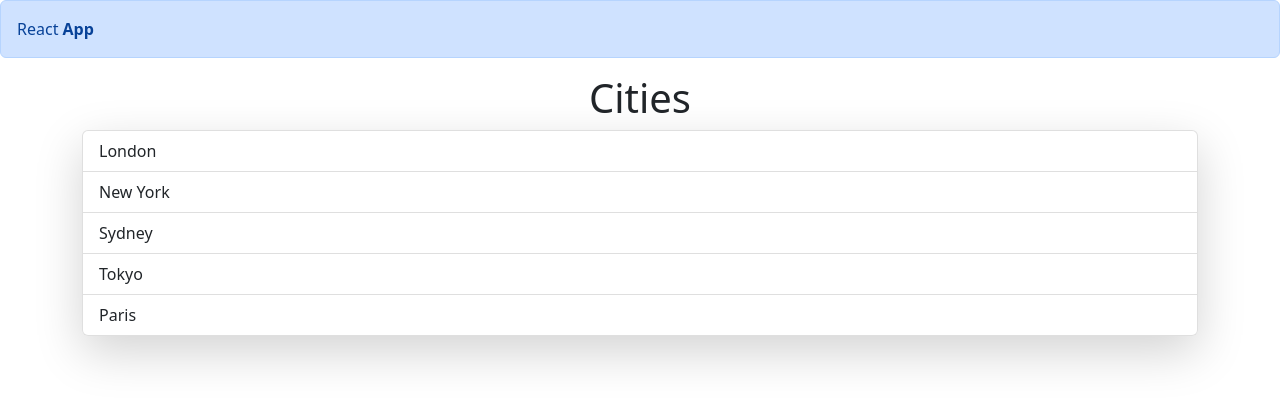
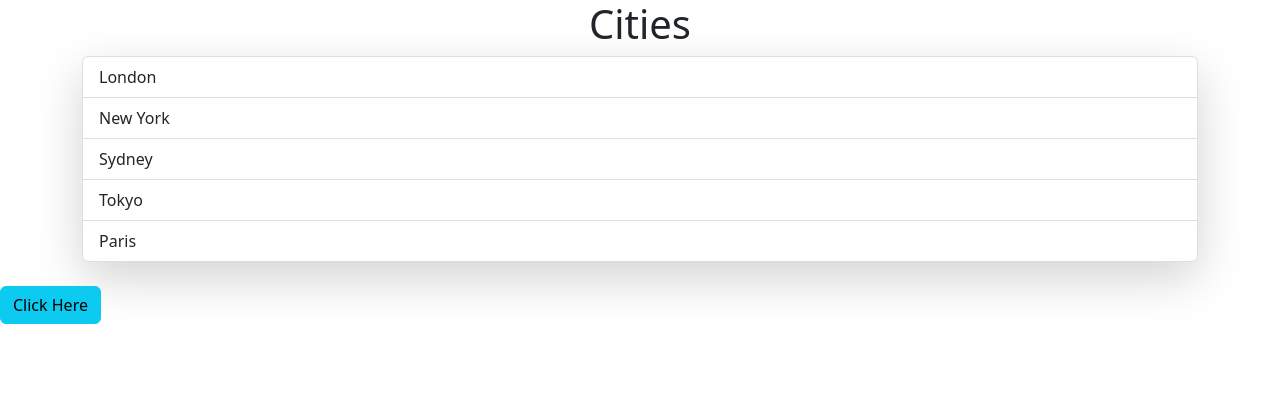
Before and after one commit to Abdul07in/React-App, a React (Vite) app: page / in a window 1280 px wide. Shown: the top 404 px of the page. Built offline with nearby package versions, Linux system fonts and the light colour scheme.

Commit message:
Building Component Completed

```diff
--- a/src/App.tsx
+++ b/src/App.tsx
@@ -1,23 +1,37 @@
+import { useState } from "react";
 import Alert from "./components/Alert";
+import Button from "./components/Button";
 import ListGroup from "./components/ListGroup";
 
 function App() {
   let items = ["London", "New York", "Sydney", "Tokyo", "Paris"];
 
+  const [alert, setAlert] = useState(false);
+
   function handleSelectItem(item: string) {
     console.log(item);
   }
 
+  function handleOnClick(): void {
+    console.log("Clicked");
+    setAlert(!alert);
+  }
+
   return (
     <div>
-      <Alert>
-        React<span className="fw-bold"> App</span>
-      </Alert>
       <ListGroup
         items={items}
         heading="Cities"
         onSelectItem={handleSelectItem}
       />
+      <Button color="info" onClick={() => setAlert(true)}>
+        Click Here
+      </Button>
+      {alert && (
+        <Alert onClose={() => setAlert(false)}>
+          React<span className="fw-bold"> App</span>
+        </Alert>
+      )}
     </div>
   );
 }
--- a/src/components/Alert.tsx
+++ b/src/components/Alert.tsx
@@ -1,9 +1,25 @@
 interface AlertProps {
   children: React.ReactNode;
+  visible?: boolean;
+  onClose: () => void;
 }
 
-const Alert = ({ children }: AlertProps) => {
-  return <div className="alert alert-primary">{children}</div>;
+const Alert = ({ children, visible, onClose }: AlertProps) => {
+  return (
+    <div
+      className={`mt-4 alert alert-warning alert-dismissible fade ${
+        visible ? "show" : "show"
+      }`}
+    >
+      <strong>{children}</strong>
+      <button
+        type="button"
+        className="btn-close"
+        data-bs-dismiss="alert"
+        onClick={onClose}
+      ></button>
+    </div>
+  );
 };
 
 export default Alert;
--- /dev/null
+++ b/src/components/Button.tsx
@@ -0,0 +1,25 @@
+import React from "react";
+
+interface ButtonProps {
+  children: React.ReactNode;
+  color?:
+    | "primary"
+    | "secondary"
+    | "success"
+    | "danger"
+    | "warning"
+    | "info"
+    | "light"
+    | "dark";
+  onClick: () => void;
+}
+
+const Button = ({ children, onClick, color = "primary" }: ButtonProps) => {
+  return (
+    <button className={`mt-4 btn btn-${color}`} onClick={onClick}>
+      {children}
+    </button>
+  );
+};
+
+export default Button;
--- a/src/main.tsx
+++ b/src/main.tsx
@@ -2,6 +2,7 @@ import React from "react";
 import ReactDOM from "react-dom/client";
 import App from "./App";
 import "bootstrap/dist/css/bootstrap.min.css";
+import "bootstrap/dist/js/bootstrap.bundle.min";
 
 ReactDOM.createRoot(document.getElementById("root") as HTMLElement).render(
   <React.StrictMode>
```
